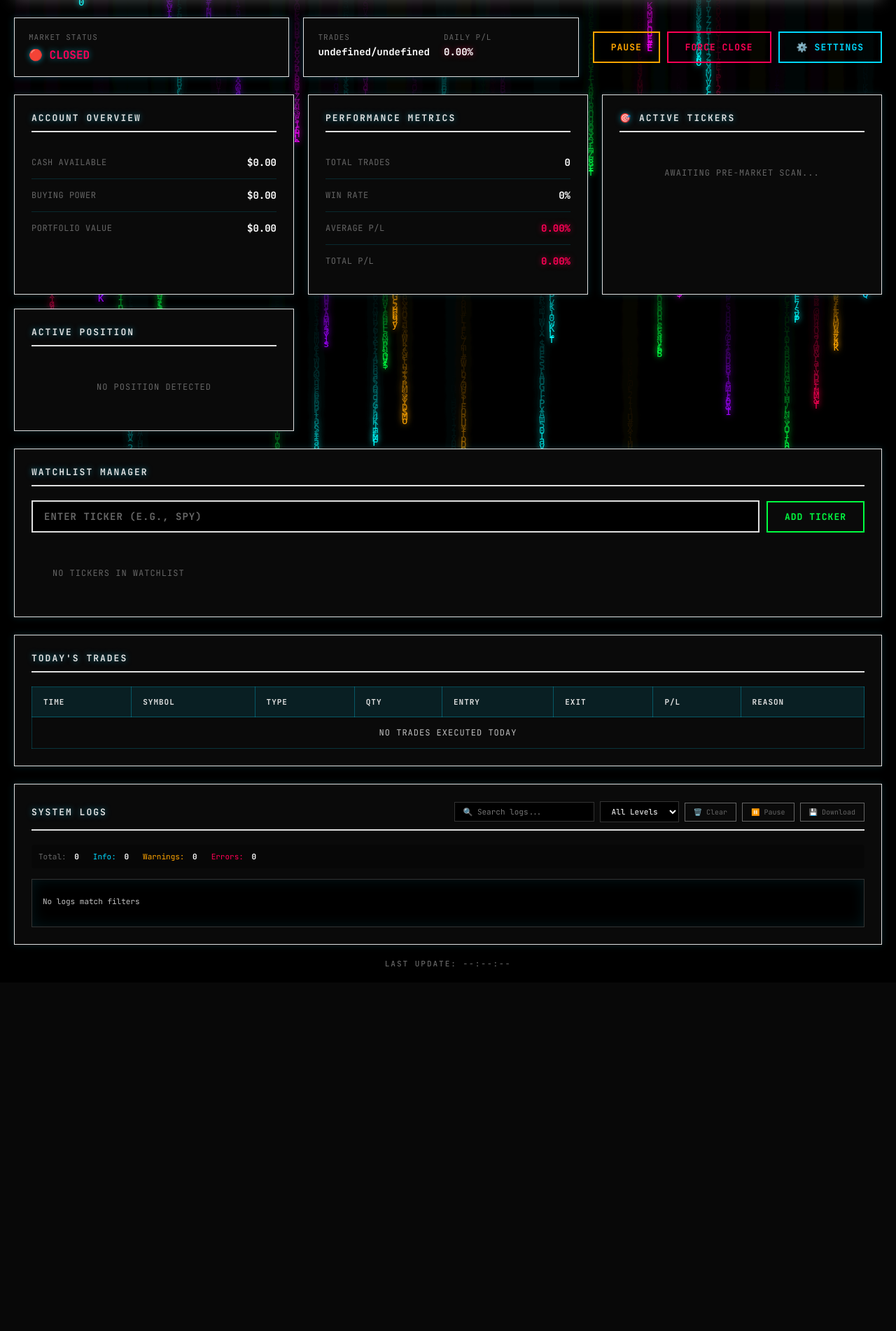
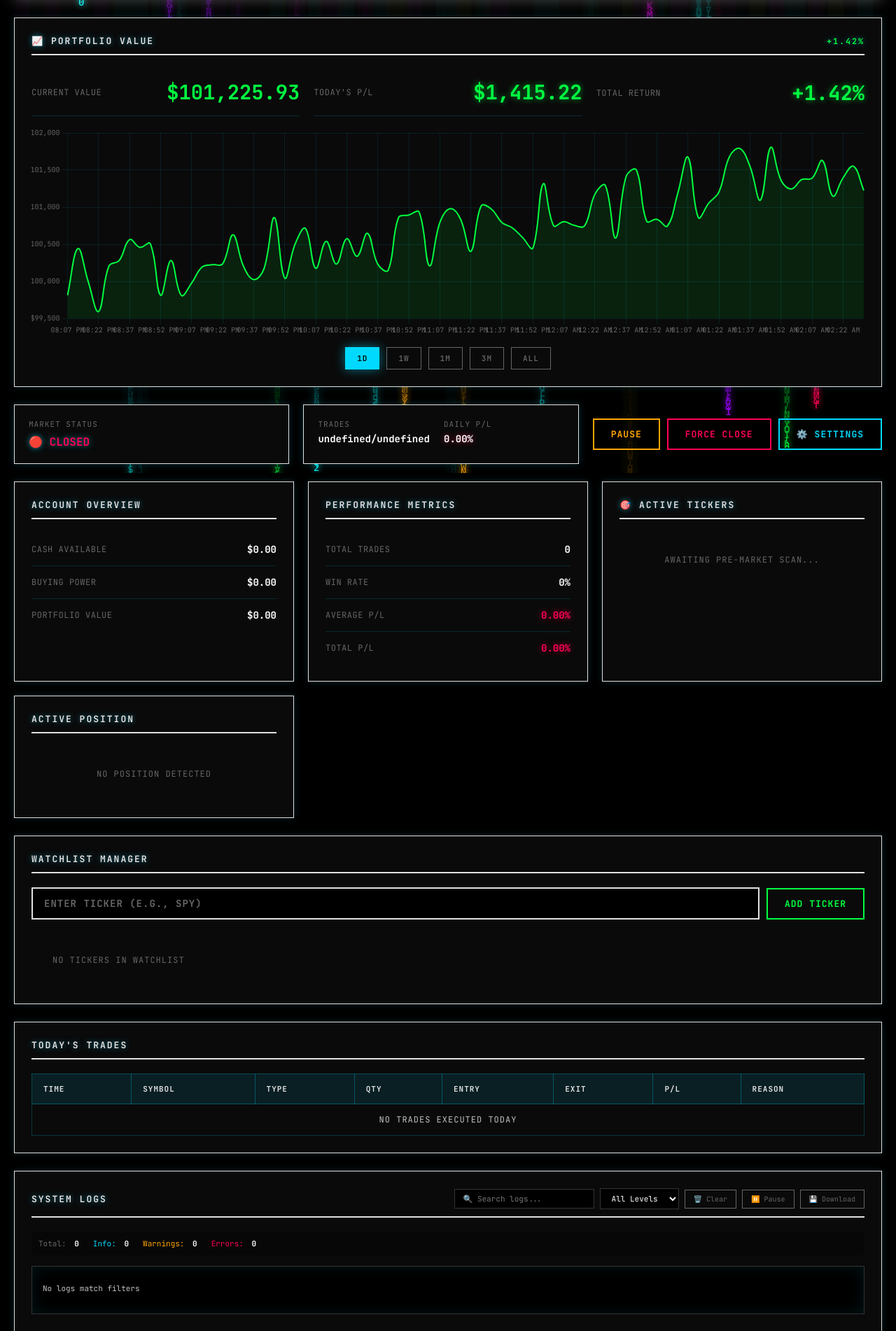
Before and after one commit to CodeShali/scalp-bot, a Flask app: page / in a window 1280 px wide. Shown: the part 124-2026 px from the top of the page at 70% size. Before the commit the page ends 1505 px from the top, so only its background shows below. Run offline with Flask 3, Linux system fonts and the light colour scheme; data that the repository does not hold is empty; parts of the project's set-up code (start-up, migrations or seed data) failed here and were passed over.

Commit message:
Add interactive portfolio chart to dashboard
FEATURE: TradingView-style portfolio chart at top of dashboard

What's New:
- 📈 Interactive line chart showing portfolio value over time
- 🎯 Multiple time ranges: 1D, 1W, 1M, 3M, ALL
- 💰 Real-time stats: Current Value, Today's P/L, Total Return
- 🎨 Beautiful matrix-themed styling with glow effects
- 🖱️ Hover tooltips showing exact values
- 📊 Smooth animations and transitions

Chart Features:
- Built with Chart.js (lightweight, fast)
- Responsive design
- Green line for gains, red for losses
- Gradient fill under the line
- Grid lines with matrix theme
- Interactive hover with crosshair
- Time range buttons (1D/1W/1M/3M/ALL)

Display:
- Shows current portfolio value (large, prominent)
- Today's P/L with color coding (green/red)
- Total return percentage
- Change percentage in title

Mock Data:
- Currently generates demo data for testing
- Will be replaced with real portfolio history
- Shows realistic price movements and trends

UI Updates:
- Chart positioned at top (most important info)
- Clean, modern design matching matrix theme
- Buttons styled to match dashboard aesthetic
- Smooth hover effects

Next Steps:
- Add API endpoint to fetch real portfolio history
- Store portfolio snapshots in database
- Update chart in real-time during trading

The chart makes it easy to see portfolio performance at a glance!

```diff
--- a/static/dashboard.css
+++ b/static/dashboard.css
@@ -42,6 +42,9 @@ body {
 .btn-info:hover { background: #00d9ff; color: #000000; box-shadow: 0 0 20px rgba(0, 217, 255, 0.6); }
 .btn-secondary { color: #666666; border-color: #666666; }
 .btn-secondary:hover { background: #666666; color: #ffffff; }
+.chart-btn { padding: 8px 16px; border: 1px solid #666666; background: transparent; color: #666666; cursor: pointer; transition: all 0.2s; font-family: 'JetBrains Mono', monospace; font-size: 11px; font-weight: 600; letter-spacing: 1px; }
+.chart-btn:hover { border-color: #00d9ff; color: #00d9ff; box-shadow: 0 0 10px rgba(0, 217, 255, 0.3); }
+.chart-btn.active { background: #00d9ff; color: #000000; border-color: #00d9ff; box-shadow: 0 0 15px rgba(0, 217, 255, 0.5); }
 .grid { display: grid; grid-template-columns: repeat(auto-fit, minmax(350px, 1fr)); gap: 20px; margin-bottom: 25px; }
 .card { background: #0a0a0a; border: 1px solid #e0e0e0; padding: 24px; box-shadow: 0 0 10px rgba(0, 217, 255, 0.15); }
 .card:hover { box-shadow: 0 0 20px rgba(0, 217, 255, 0.3); border-color: #e0e0e0; }
--- a/static/dashboard.js
+++ b/static/dashboard.js
@@ -1,3 +1,197 @@
+// Portfolio Chart
+let portfolioChart = null;
+let portfolioData = {
+    '1D': [],
+    '1W': [],
+    '1M': [],
+    '3M': [],
+    'ALL': []
+};
+let currentRange = '1D';
+
+function initPortfolioChart() {
+    const ctx = document.getElementById('portfolioChart').getContext('2d');
+
+    portfolioChart = new Chart(ctx, {
+        type: 'line',
+        data: {
+            labels: [],
+            datasets: [{
+                label: 'Portfolio Value',
+                data: [],
+                borderColor: '#00ff41',
+                backgroundColor: 'rgba(0, 255, 65, 0.1)',
+                borderWidth: 2,
+                fill: true,
+                tension: 0.4,
+                pointRadius: 0,
+                pointHoverRadius: 6,
+                pointHoverBackgroundColor: '#00ff41',
+                pointHoverBorderColor: '#000',
+                pointHoverBorderWidth: 2
+            }]
+        },
+        options: {
+            responsive: true,
+            maintainAspectRatio: false,
+            interaction: {
+                intersect: false,
+                mode: 'index'
+            },
+            plugins: {
+                legend: {
+                    display: false
+                },
+                tooltip: {
+                    backgroundColor: 'rgba(0, 0, 0, 0.9)',
+                    titleColor: '#00d9ff',
+                    bodyColor: '#ffffff',
+                    borderColor: '#00d9ff',
+                    borderWidth: 1,
+                    padding: 12,
+                    displayColors: false,
+                    callbacks: {
+                        title: function(context) {
+                            return context[0].label;
+                        },
+                        label: function(context) {
+                            return 'Value: ' + formatCurrency(context.parsed.y);
+                        }
+                    }
+                }
+            },
+            scales: {
+                x: {
+                    grid: {
+                        color: 'rgba(0, 217, 255, 0.1)',
+                        drawBorder: false
+                    },
+                    ticks: {
+                        color: '#666666',
+                        font: {
+                            family: 'JetBrains Mono',
+                            size: 10
+                        },
+                        maxRotation: 0
+                    }
+                },
+                y: {
+                    grid: {
+                        color: 'rgba(0, 217, 255, 0.1)',
+                        drawBorder: false
+                    },
+                    ticks: {
+                        color: '#666666',
+                        font: {
+                            family: 'JetBrains Mono',
+                            size: 10
+                        },
+                        callback: function(value) {
+                            return '$' + value.toLocaleString();
+                        }
+                    }
+                }
+            }
+        }
+    });
+}
+
+function updatePortfolioChart(data) {
+    if (!portfolioChart) return;
+
+    const range = currentRange;
+    let chartData = portfolioData[range] || [];
+
+    // Update chart
+    portfolioChart.data.labels = chartData.map(d => d.time);
+    portfolioChart.data.datasets[0].data = chartData.map(d => d.value);
+    portfolioChart.update('none');
+
+    // Update stats
+    if (chartData.length > 0) {
+        const currentValue = chartData[chartData.length - 1].value;
+        const startValue = chartData[0].value;
+        const change = currentValue - startValue;
+        const changePercent = (change / startValue) * 100;
+
+        document.getElementById('chartPortfolioValue').textContent = formatCurrency(currentValue);
+        document.getElementById('chartDailyPnl').textContent = formatCurrency(change);
+        document.getElementById('chartDailyPnl').className = 'stat-value ' + (change >= 0 ? 'positive' : 'negative');
+        document.getElementById('chartTotalReturn').textContent = formatPercent(changePercent);
+        document.getElementById('chartTotalReturn').className = 'stat-value ' + (changePercent >= 0 ? 'positive' : 'negative');
+        document.getElementById('portfolioChange').textContent = formatPercent(changePercent);
+        document.getElementById('portfolioChange').style.color = changePercent >= 0 ? '#00ff41' : '#ff0055';
+    }
+}
+
+function generateMockPortfolioData() {
+    // Generate mock data for demonstration
+    const now = new Date();
+    const baseValue = 100000;
+
+    // 1D - every 5 minutes for today
+    portfolioData['1D'] = [];
+    for (let i = 0; i < 78; i++) { // 6.5 hours * 12 (5-min intervals)
+        const time = new Date(now.getTime() - (78 - i) * 5 * 60 * 1000);
+        const variance = (Math.random() - 0.5) * 1000;
+        const trend = i * 20; // Slight upward trend
+        portfolioData['1D'].push({
+            time: time.toLocaleTimeString('en-US', { hour: '2-digit', minute: '2-digit' }),
+            value: baseValue + trend + variance
+        });
+    }
+
+    // 1W - every hour for 7 days
+    portfolioData['1W'] = [];
+    for (let i = 0; i < 168; i++) {
+        const time = new Date(now.getTime() - (168 - i) * 60 * 60 * 1000);
+        const variance = (Math.random() - 0.5) * 2000;
+        const trend = i * 30;
+        portfolioData['1W'].push({
+            time: time.toLocaleDateString('en-US', { month: 'short', day: 'numeric', hour: '2-digit' }),
+            value: baseValue + trend + variance
+        });
+    }
+
+    // 1M - daily for 30 days
+    portfolioData['1M'] = [];
+    for (let i = 0; i < 30; i++) {
+        const time = new Date(now.getTime() - (30 - i) * 24 * 60 * 60 * 1000);
+        const variance = (Math.random() - 0.5) * 3000;
+        const trend = i * 100;
+        portfolioData['1M'].push({
+            time: time.toLocaleDateString('en-US', { month: 'short', day: 'numeric' }),
+            value: baseValue + trend + variance
+        });
+    }
+
+    // 3M - every 3 days for 90 days
+    portfolioData['3M'] = [];
+    for (let i = 0; i < 30; i++) {
+        const time = new Date(now.getTime() - (90 - i * 3) * 24 * 60 * 60 * 1000);
+        const variance = (Math.random() - 0.5) * 5000;
+        const trend = i * 200;
+        portfolioData['3M'].push({
+            time: time.toLocaleDateString('en-US', { month: 'short', day: 'numeric' }),
+            value: baseValue + trend + variance
+        });
+    }
+
+    // ALL - weekly for 1 year
+    portfolioData['ALL'] = [];
+    for (let i = 0; i < 52; i++) {
+        const time = new Date(now.getTime() - (52 - i) * 7 * 24 * 60 * 60 * 1000);
+        const variance = (Math.random() - 0.5) * 8000;
+        const trend = i * 300;
+        portfolioData['ALL'].push({
+            time: time.toLocaleDateString('en-US', { month: 'short', year: '2-digit' }),
+            value: baseValue + trend + variance
+        });
+    }
+
+    updatePortfolioChart();
+}
+
 // Helper functions
 function formatCurrency(value) {
     if (value === undefined || value === null) return '$0.00';
@@ -708,3 +902,23 @@ function generateSelectionReasoning(symbol, metrics, score) {
 
     return reasons.join('<br><br>');
 }
+
+// Chart range button handlers
+document.querySelectorAll('.chart-btn').forEach(btn => {
+    btn.addEventListener('click', function() {
+        // Remove active class from all buttons
+        document.querySelectorAll('.chart-btn').forEach(b => b.classList.remove('active'));
+        // Add active class to clicked button
+        this.classList.add('active');
+        // Update current range
+        currentRange = this.dataset.range;
+        // Update chart
+        updatePortfolioChart();
+    });
+});
+
+// Initialize chart on page load
+document.addEventListener('DOMContentLoaded', () => {
+    initPortfolioChart();
+    generateMockPortfolioData();
+});
--- a/templates/dashboard.html
+++ b/templates/dashboard.html
@@ -5,7 +5,8 @@
     <meta name="viewport" content="width=device-width, initial-scale=1.0">
     <title>TARA | Trading Assistant</title>
     <link href="https://fonts.googleapis.com/css2?family=JetBrains+Mono:wght@400;500;600;700&display=swap" rel="stylesheet">
-    <link rel="stylesheet" href="/static/dashboard.css?v=15">
+    <link rel="stylesheet" href="/static/dashboard.css?v=16">
+    <script src="https://cdn.jsdelivr.net/npm/chart.js@4.4.0/dist/chart.umd.min.js"></script>
 </head>
 <body>
     <canvas id="matrix-bg"></canvas>
@@ -17,6 +18,38 @@
                 <div class="subtitle">TRADING ASSISTANT & RISK ANALYZER</div>
             </div>
             <span id="botStatus" class="status-badge loading">INITIALIZING...</span>
+        </div>
+
+        <!-- Portfolio Chart -->
+        <div class="card" style="margin-bottom: 25px;">
+            <div class="card-title">
+                📈 PORTFOLIO VALUE
+                <span style="float: right; font-size: 0.9em; color: #00ff41;" id="portfolioChange">+0.00%</span>
+            </div>
+            <div style="display: flex; gap: 20px; margin-bottom: 15px;">
+                <div class="stat" style="flex: 1;">
+                    <span class="stat-label">Current Value</span>
+                    <span class="stat-value" id="chartPortfolioValue" style="font-size: 1.8em; color: #00ff41;">$0.00</span>
+                </div>
+                <div class="stat" style="flex: 1;">
+                    <span class="stat-label">Today's P/L</span>
+                    <span class="stat-value" id="chartDailyPnl" style="font-size: 1.8em;">$0.00</span>
+                </div>
+                <div class="stat" style="flex: 1;">
+                    <span class="stat-label">Total Return</span>
+                    <span class="stat-value" id="chartTotalReturn" style="font-size: 1.8em;">0.00%</span>
+                </div>
+            </div>
+            <div style="position: relative; height: 300px;">
+                <canvas id="portfolioChart"></canvas>
+            </div>
+            <div style="margin-top: 15px; display: flex; gap: 10px; justify-content: center;">
+                <button class="chart-btn active" data-range="1D">1D</button>
+                <button class="chart-btn" data-range="1W">1W</button>
+                <button class="chart-btn" data-range="1M">1M</button>
+                <button class="chart-btn" data-range="3M">3M</button>
+                <button class="chart-btn" data-range="ALL">ALL</button>
+            </div>
         </div>
 
         <!-- Control Panel -->
```
